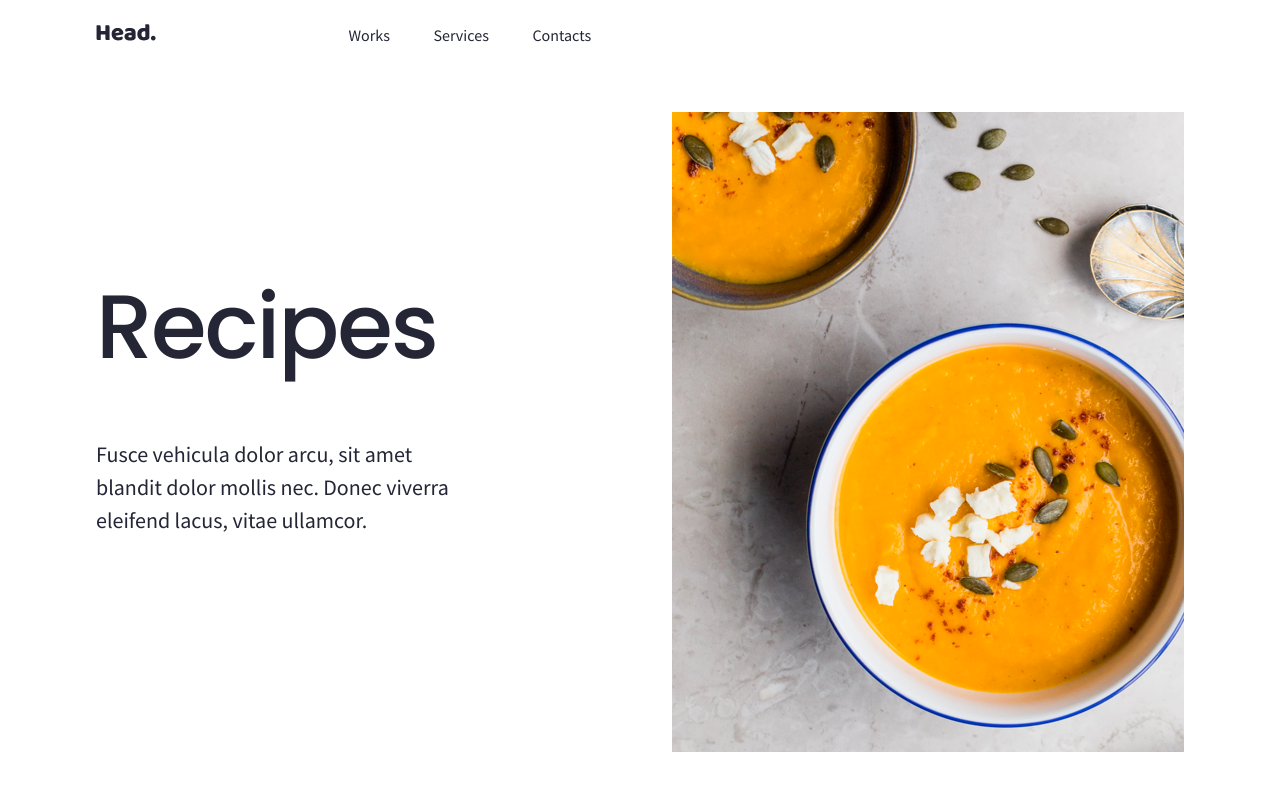
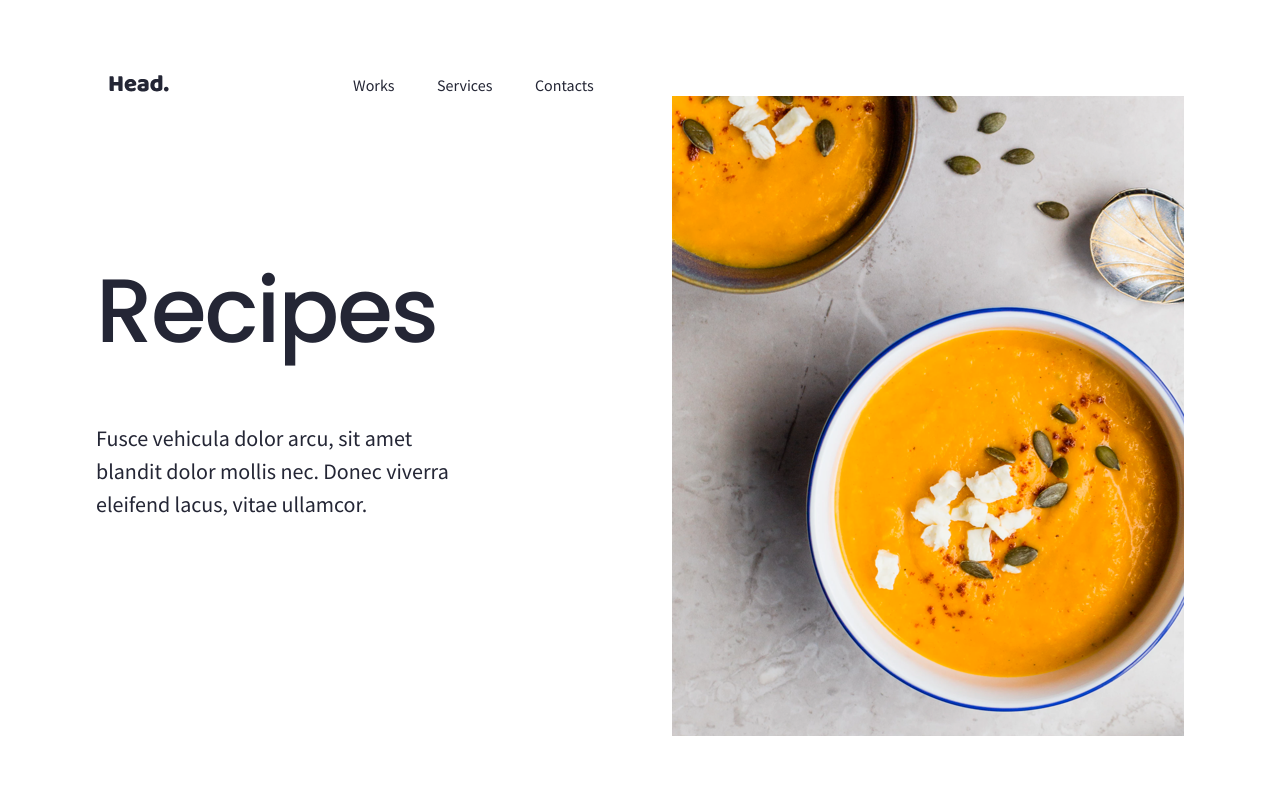
Before and after one commit to agorbacheva-y/Responsive-design, a plain HTML site: page index.html in a window 1280 px wide. Drawn offline with Linux system fonts and the light colour scheme.

Commit message:
replace navbar margin top with min height

```diff
--- a/styles/index.css
+++ b/styles/index.css
@@ -10,11 +10,12 @@ body {
 
 /* header with nav bar */
 .head {
-    height: 8vh;
+    min-height: 8vh;
     max-width: 80%;
     display: flex;
     justify-content: space-between;
-    margin: 3vh auto;
+    margin: auto;
+    align-items: flex-end;
 }
 
 .head__nav {
@@ -83,6 +84,8 @@ p {
 
     .head__navbar {
         width: 50%;
+        display: flex;
+        justify-content: flex-end;
     }
 
     .head__nav ul {
@@ -127,8 +130,10 @@ p {
 @media screen and (min-width:769px) {
     .head {
         justify-content: flex-start;
-        margin: 3vh auto;
-        max-width: 85%;
+        align-items: flex-end;
+        margin: auto;
+        max-width: 83%;
+        min-height: 12vh;
     }
 
     .fa-ellipsis {
```
